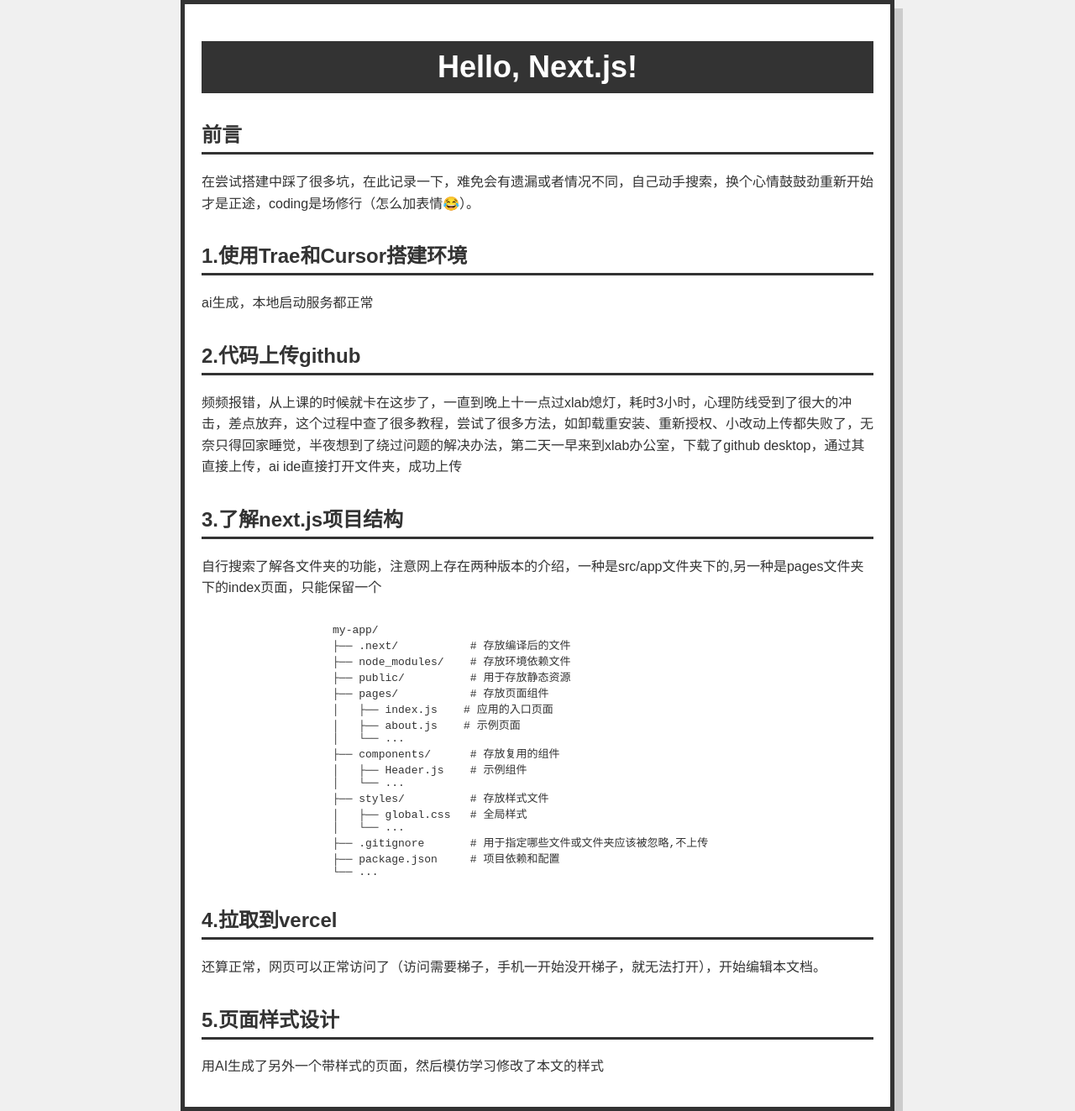
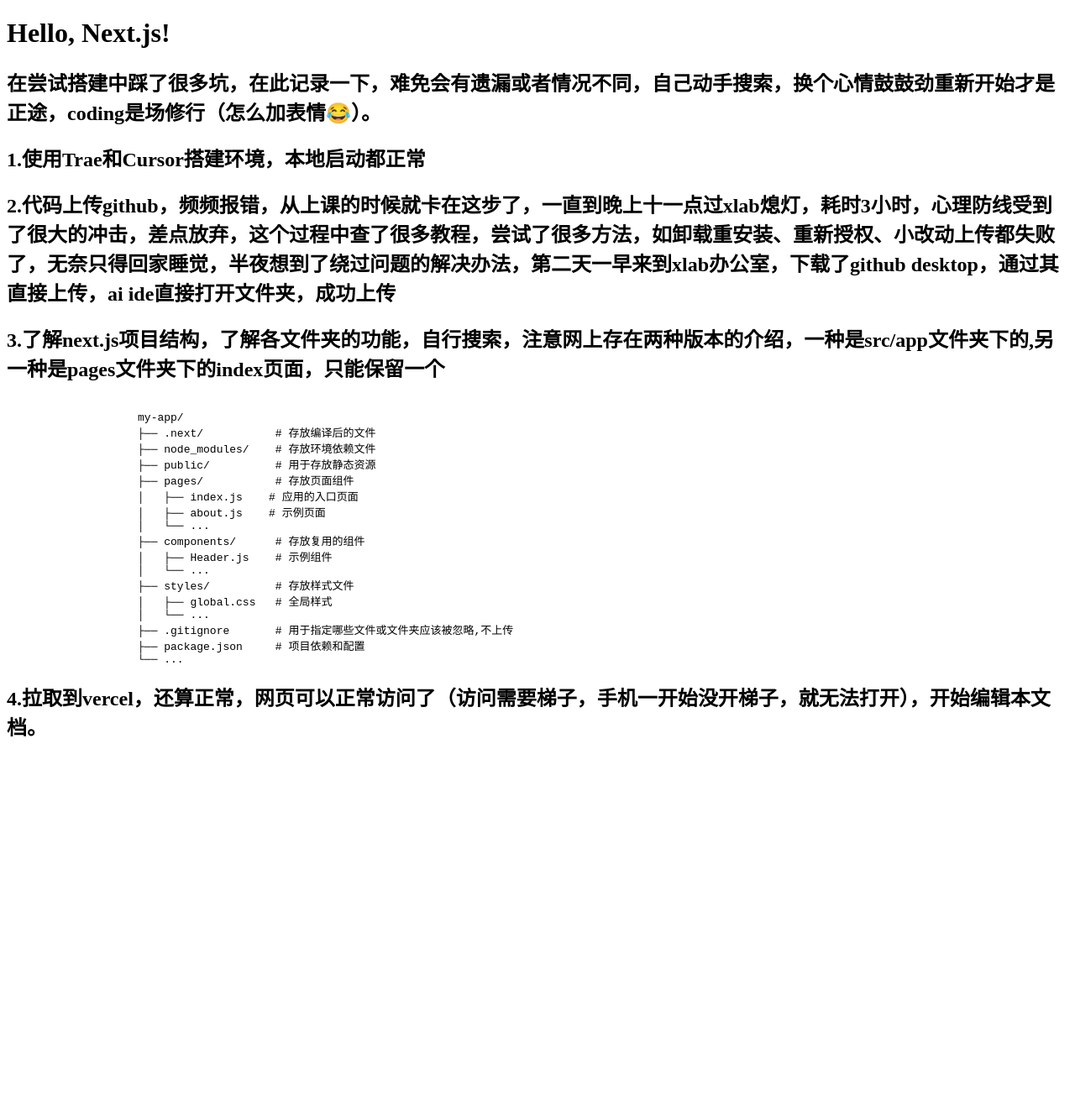
Before and after one commit to Suanran/Learn, a Next.js app: page / in a window 1280 px wide. Shown: the whole page at 84% size. After the commit the page ends 902 px from the top, so only its background shows below. Built offline with nearby package versions, Linux system fonts and the light colour scheme.

Commit message:
Revert "Update index.js"
This reverts commit ceff18d811e98a5c3723f21b538a7c732fd72998.

```diff
--- a/src/pages/index.js
+++ b/src/pages/index.js
@@ -1,21 +1,12 @@
 // pages/index.js
-import '../styles/prompt.css';
 export default function Home() {
     return (
-        <div className="container">
+        <div>
             <h1>Hello, Next.js!</h1>
-
-            <h2>前言</h2>
-            <p>在尝试搭建中踩了很多坑，在此记录一下，难免会有遗漏或者情况不同，自己动手搜索，换个心情鼓鼓劲重新开始才是正途，coding是场修行（怎么加表情😂）。</p>
-
-            <h2>1.使用Trae和Cursor搭建环境</h2>
-            <p>ai生成，本地启动服务都正常</p>
-
-            <h2>2.代码上传github</h2>
-            <p>频频报错，从上课的时候就卡在这步了，一直到晚上十一点过xlab熄灯，耗时3小时，心理防线受到了很大的冲击，差点放弃，这个过程中查了很多教程，尝试了很多方法，如卸载重安装、重新授权、小改动上传都失败了，无奈只得回家睡觉，半夜想到了绕过问题的解决办法，第二天一早来到xlab办公室，下载了github desktop，通过其直接上传，ai ide直接打开文件夹，成功上传</p>
-
-            <h2>3.了解next.js项目结构</h2>
-            <p>自行搜索了解各文件夹的功能，注意网上存在两种版本的介绍，一种是src/app文件夹下的,另一种是pages文件夹下的index页面，只能保留一个</p>
+            <h2>在尝试搭建中踩了很多坑，在此记录一下，难免会有遗漏或者情况不同，自己动手搜索，换个心情鼓鼓劲重新开始才是正途，coding是场修行（怎么加表情😂）。</h2>
+            <h2>1.使用Trae和Cursor搭建环境，本地启动都正常</h2>
+            <h2>2.代码上传github，频频报错，从上课的时候就卡在这步了，一直到晚上十一点过xlab熄灯，耗时3小时，心理防线受到了很大的冲击，差点放弃，这个过程中查了很多教程，尝试了很多方法，如卸载重安装、重新授权、小改动上传都失败了，无奈只得回家睡觉，半夜想到了绕过问题的解决办法，第二天一早来到xlab办公室，下载了github desktop，通过其直接上传，ai ide直接打开文件夹，成功上传</h2>
+            <h2>3.了解next.js项目结构，了解各文件夹的功能，自行搜索，注意网上存在两种版本的介绍，一种是src/app文件夹下的,另一种是pages文件夹下的index页面，只能保留一个</h2>
             <pre>
                 <code>
                     {`
@@ -38,12 +29,7 @@
                     └── ...`}
                 </code>
             </pre>
-
-            <h2>4.拉取到vercel</h2>
-            <p>还算正常，网页可以正常访问了（访问需要梯子，手机一开始没开梯子，就无法打开），开始编辑本文档。</p>
-
-            <h2>5.页面样式设计</h2>
-            <p>用AI生成了另外一个带样式的页面，然后模仿学习修改了本文的样式</p>
+            <h2>4.拉取到vercel，还算正常，网页可以正常访问了（访问需要梯子，手机一开始没开梯子，就无法打开），开始编辑本文档。</h2>
 
         </div>
     );
```
